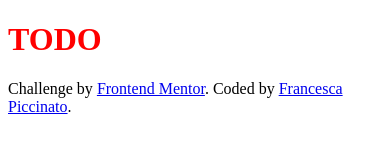
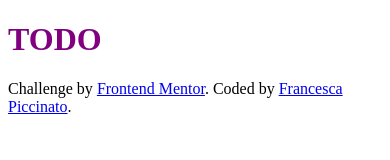
Before and after one commit to FranPiccinato/FranPiccinato.github.io, a plain HTML site: page index.html in a window 390 px wide. Drawn offline with Linux system fonts and the light colour scheme.

Commit message:
Update style.css

```diff
--- a/style.css
+++ b/style.css
@@ -7,16 +7,33 @@
 
 
 
+@media (max-width: 1920px) {
+
+    h1{
+        color: green;
+    }
+
+}
+
+
+@media (max-width: 1440px){
+
+    h1{
+        color: red;
+    }
+}
+
+
+@media (max-width: 575px) {
+
+    h1{
+        color: purple;
+    }
+}
+
 @media (max-width: 375px) {
 
     h1{
         color: blue;
     }
 }
-
-@media (max-width: 1440px) {
-
-    h1{
-        color: red;
-    }
-}
```
